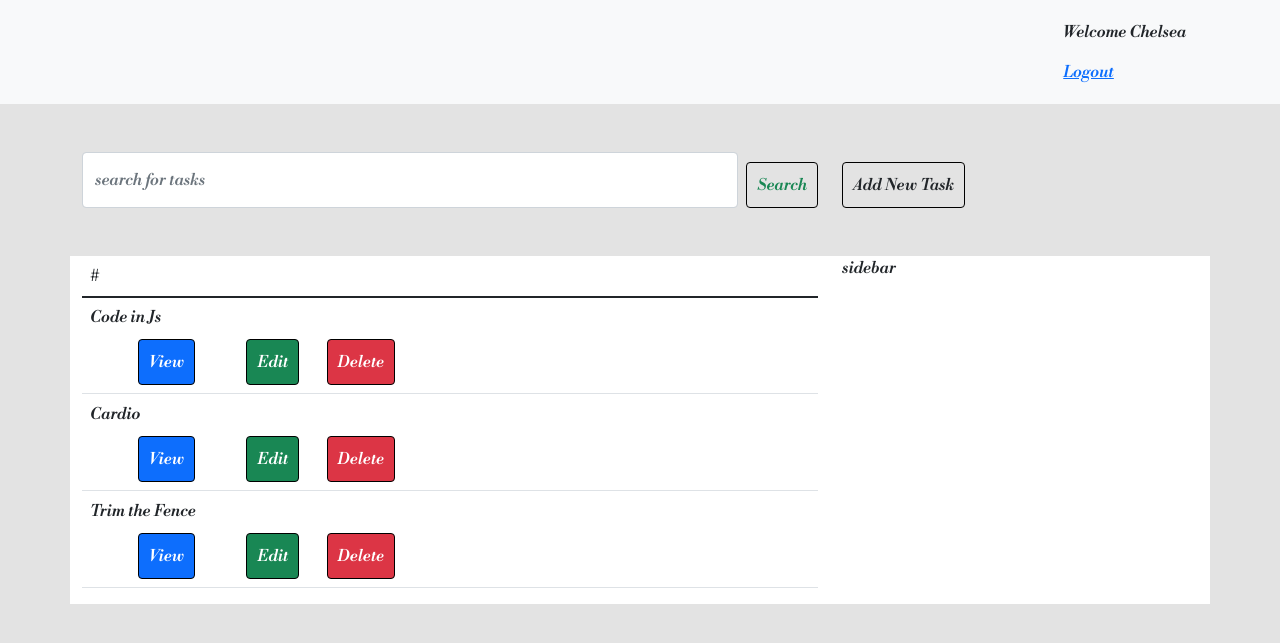
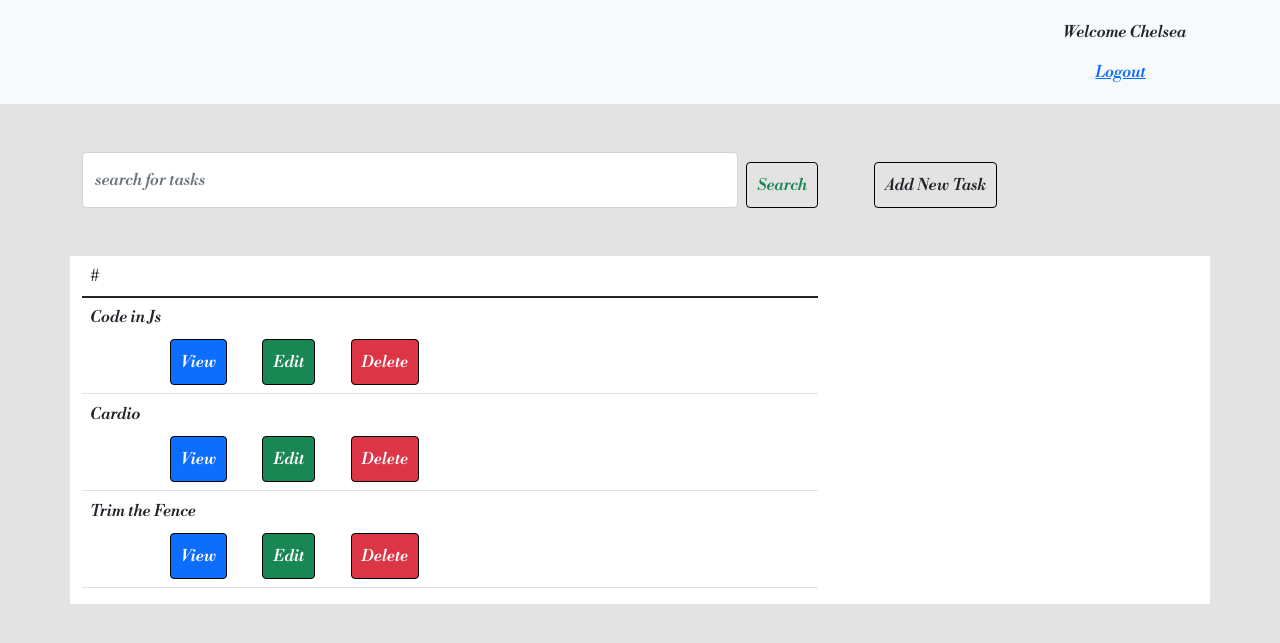
Before and after one commit to waregagbagbo/Todo-List, a Django app: page / in a window 1280 px wide. Shown: the top 643 px of the page. Run offline with Django 4.2, Linux system fonts and the light colour scheme; a user stored in the database is signed in; data comes from the database, SQL or seed files in the repository; both versions use the stored data as it was after the commit; some libraries are stand-ins or nearby versions.

Commit message:
fixed django template tag loading issues

```diff
--- a/static/css/style.css
+++ b/static/css/style.css
@@ -30,3 +30,6 @@ body{
 .cont{
     background-color:#fff;
 }
+.links, a{
+    margin-left:2em;
+}
--- a/worklist/templates/worklist/task_list.html
+++ b/worklist/templates/worklist/task_list.html
@@ -1,18 +1,18 @@
 {%extends 'base.html'%}
 
-{%block content%}
+{% block content %}
 <div class="container my-5">
   <div class="row">
     <!--search section bar-->
     <div class="col-xs-6 col-md-8">
       <form class="d-flex" method="GET">
-        <input type="text" class="form-control me-2" placeholder="search for tasks" name="search-area" value="{{search_input}}">
+        <input type="text" class="form-control me-2" placeholder="search for tasks" name="search_input" value="{{search_input}}">
         <button class="btn btn-outline-success" type="submit">Search</button>
       </form>
     </div>
     <!----task add section-->
     <div class="col-xs-6 col-md-4 mx 4">
-      <button type="button" class="btn btn-group-sm" href="">Add New Task</button>
+      <a href="{%url 'task-add' %}" class="btn btn-group-sm ">Add New Task</a>
     </div>
   </div>
 </div>
@@ -30,27 +30,28 @@
           <tr>
           </tr>
           {% for task in tasks %}
-          <tr>
+           <tr>
             <td>
               {{task.title}}
-              <div>
-                <button type="button" class="btn btn-primary -outline-primary btn-group-sm mx-5" href="#">View</button>
-                <button type="buttton" class="btn btn-success -outline-success btn-group-sm" href="#">Edit</button>
-                <button type="button" class="btn btn-danger btn-group-sm mx-4" href="#">Delete</button>
-
+              <div class="links mx-5">
+                <a href="{% url 'task' task.id %}" class="btn btn-primary btn-primary">View</a>
+                <a href="{% url 'task_update' task.id %}" class="btn btn-success btn-success">Edit</a>
+                <a href="{% url 'task_delete' task.id %}" class="btn btn-danger btn-danger">Delete</a>
               </div>
             </td>
-          </tr>
+            {% empty %}
+            <p>Nothing to show</p>
+           </tr>
 
           {%endfor%}
         </tbody>
       </table>
     </div>
     <div class="col-xs-4 col-md-4 mx-8 ">
-      <sidebar>
-        <p>sidebar</p>
+
       </sidebar>
     </div>
   </div>
 </div>
-{%endblock%}
+
+{% endblock %}
--- a/worklist/views.py
+++ b/worklist/views.py
@@ -38,7 +38,7 @@ class TaskList(LoginRequiredMixin, ListView):
         context["tasks"] =  context["tasks"].filter(user=self.request.user) # queries user related-data
         context["tasks"] = context["tasks"].filter(complete=True)
     # search view section
-        search_input = self.request.GET.get('searh_input') or '' # the apostrophe is for an empty search
+        search_input = self.request.GET.get('search_input') or '' # the apostrophe is for an empty search
         if  search_input:
            context["tasks"] = context["tasks"].filter(title_startswith=search_input)
 
```
Also changed, not shown: db.sqlite3.
